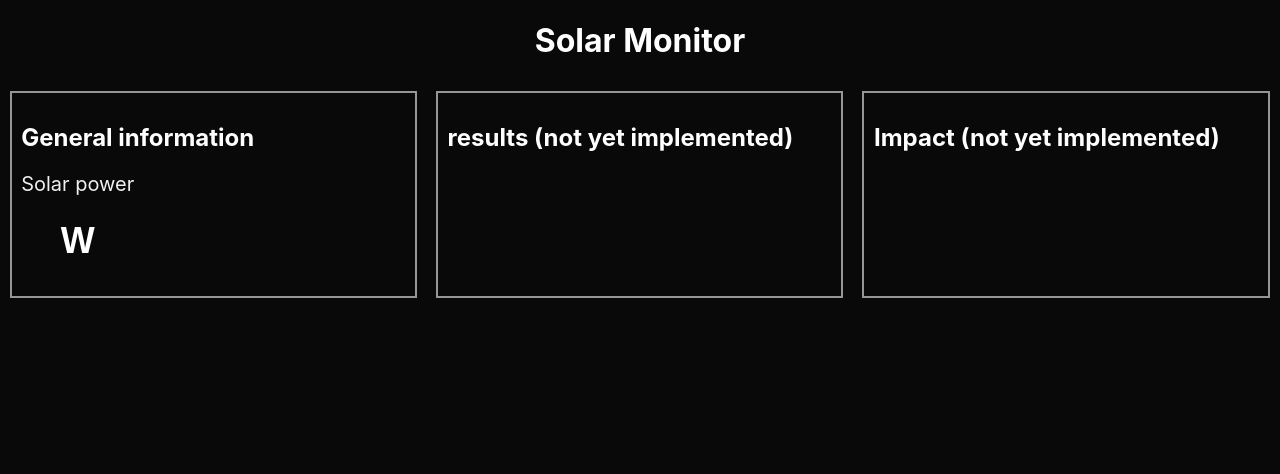
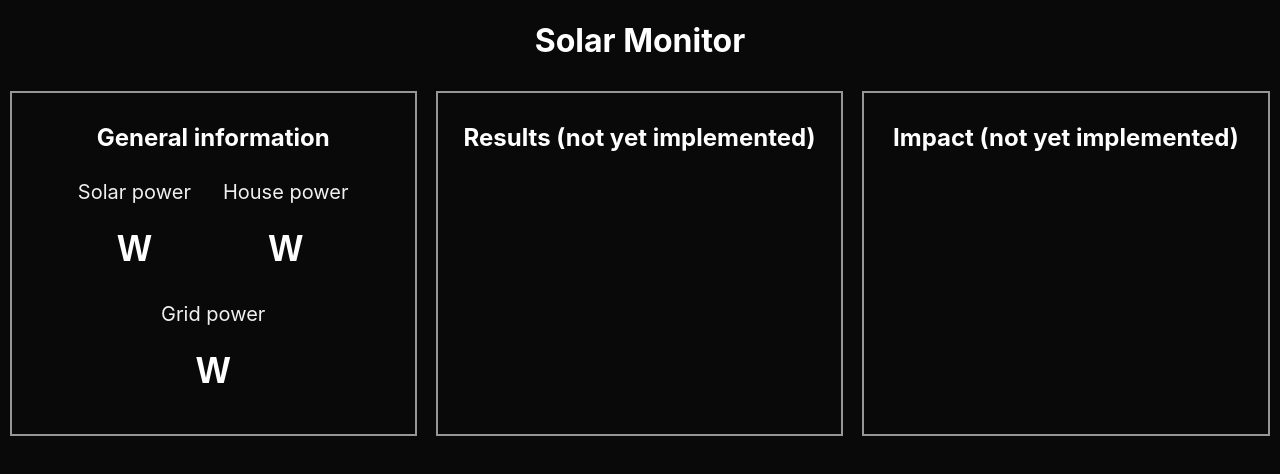
Before and after one commit to manugrb/alternative-solarmax-display, a React (Create React App) app in the folder solarmax-display-app/: page / in a window 1280 px wide. Shown: the top 474 px of the page. Built offline with nearby package versions, Linux system fonts and the light colour scheme; no server answers.

Commit message:
Add adtionional powermeters

```diff
--- a/solarmax-display-app/src/App.css
+++ b/solarmax-display-app/src/App.css
@@ -14,6 +14,19 @@
   border-style: solid;
   border-color: rgb(150, 150, 150);
   border-width: 2px;
+  text-align: center;
+}
+
+.powerMeterContainer{
+  display: flex;
+  text-align: center;
+}
+
+* .powerMeterContainer{
+  text-align: center;
+  display: inline-block;
+  width: min-content;
+  margin: 4px 16px;
 }
 
 .results{
@@ -23,6 +36,7 @@
   border-style: solid;
   border-color: rgb(150, 150, 150);
   border-width: 2px;
+  text-align: center;
 }
 
 .impact{
@@ -32,4 +46,5 @@
   border-style: solid;
   border-color: rgb(150, 150, 150);
   border-width: 2px;
+  text-align: center;
 }
--- a/solarmax-display-app/src/App.js
+++ b/solarmax-display-app/src/App.js
@@ -36,11 +36,13 @@
           <h2>General information</h2>
           <div className="powerMeterContainer">
             <PowerMeter power={powerState} name={"Solar power"}/>
+            <PowerMeter power={powerState} name={"House power"}/>
+            <PowerMeter power={powerState} name={"Grid power"}/>
           </div>
         </div>
 
         <div className="results">
-          <h2>results (not yet implemented)</h2>
+          <h2>Results (not yet implemented)</h2>
 
         </div>
 
--- a/solarmax-display-app/src/components/powerMeter/powerMeter.css
+++ b/solarmax-display-app/src/components/powerMeter/powerMeter.css
@@ -1,5 +1,6 @@
 .powerMeterContainer{
     width: fit-content;
+    display: inline-block;
 }
 
 .powerMeterContainer label{
```
